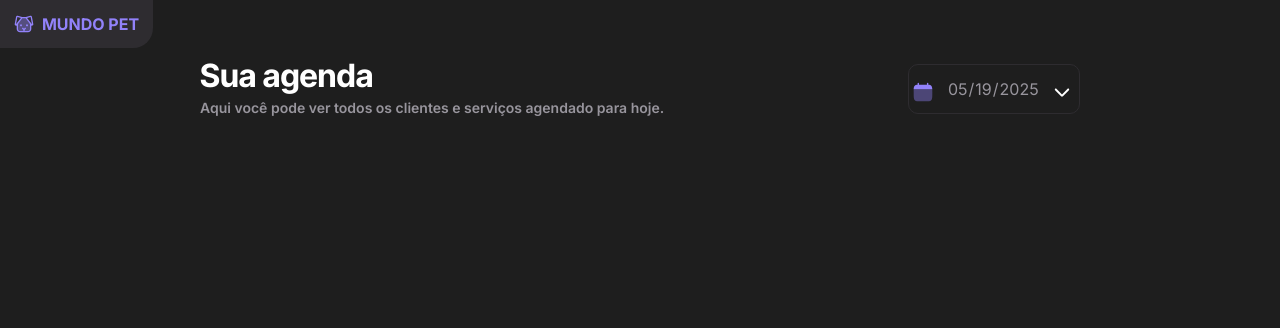
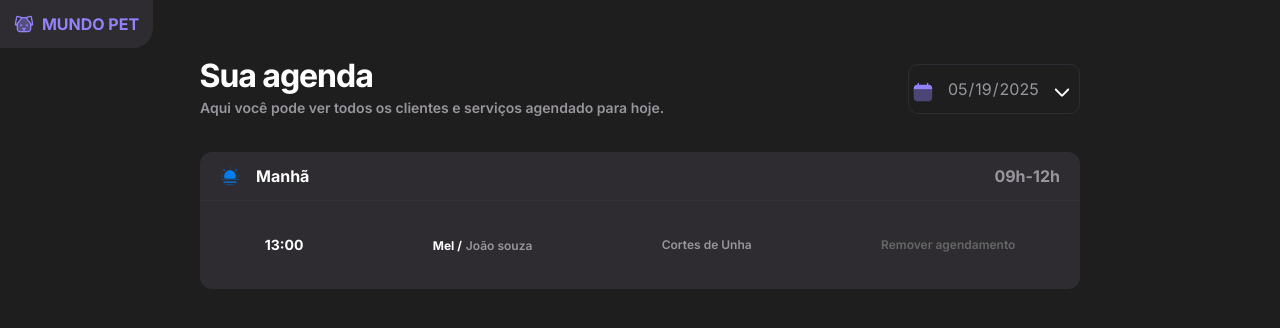
Before and after one commit to miqueiassantoss/petshop, a plain HTML site: page index.html in a window 1280 px wide. Drawn offline with Linux system fonts and the light colour scheme.

Commit message:
schedules

```diff
--- a/index.html
+++ b/index.html
@@ -33,6 +33,28 @@
           <img class="arrow-icon icon" src="assets/arrow-down.svg" />
         </div>
       </div>
+
+      <section class="period">
+        <div class="morning">
+          <div>
+            <img src="assets/morning-icon.svg">
+            <span class="period-time">Manhã</span>
+          </div>
+          <span class="gap-time">09h-12h</span>
+        </div>
+
+        <hr>
+
+        <div class="schedule-information">
+          <time datetime="13:00" class="time">13:00</time>
+          <div>
+            <span class="dog-name">Mel</span>
+            <span class="tutor-name">João souza</span>
+          </div>
+          <span class="service-name">Cortes de Unha</span>
+          <span class="remove-schedule">Remover agendamento</span>
+        </div>
+      </section>
     </div>
 
     <script src="script.js"></script>
--- a/styles/global.css
+++ b/styles/global.css
@@ -16,7 +16,7 @@ body {
   --paragraph-medium: 600 0.875rem/24px var(--font-family);
   --paragraph-small: 600 0.75rem/16px var(--font-family);
   --label-large: 700 1rem/24px var(--font-family);
-  --label-medium: 700 0.875/24px var(--font-family);
+  --label-medium: 700 0.875rem/24px var(--font-family);
   --label-small: 700 0.75rem/16px var(--font-family);
   --link: 600 0.75rem/16px var(--font-family);
 
--- a/styles/header.css
+++ b/styles/header.css
@@ -30,6 +30,7 @@
 #schedule {
   display: flex;
   justify-content: space-between;
+  margin-bottom: 2rem;
 }
 
 #schedule h2 {
--- a/styles/index.css
+++ b/styles/index.css
@@ -1,2 +1,3 @@
 @import url(global.css);
 @import url(header.css);
+@import url(period.css);
--- /dev/null
+++ b/styles/period.css
@@ -0,0 +1,85 @@
+.period {
+  cursor: default;
+  background-color: #2E2C30;
+  border-radius: 12px;
+  hr {
+    height: 1px;
+    background-color: #353339;
+  }
+}
+
+
+
+
+.morning {
+  display: flex;
+  justify-content: space-between;
+  align-items: center;
+  height: 48px;
+  padding-inline: 20px;
+
+
+}
+
+
+.morning > div {
+  display: flex;
+  align-items: center;
+}
+
+.morning img {
+  vertical-align: middle;
+}
+
+
+.period-time {
+  font: var(--label-large);
+  color: #FFFFFF;
+  margin-left: 8px;
+  padding: 4px 8px;
+  border-radius: 4px;
+}
+
+.gap-time {
+  font: var(--label-large);
+  color: #98959D;
+}
+
+
+
+.schedule-information {
+  display: flex;
+  justify-content: space-around;
+  align-items: center;
+  height: 88px;
+}
+
+.dog-name::after {
+  content: " /";
+}
+
+.time {
+  font: var(--label-medium);
+  color: #FFFFFF;
+}
+
+.dog-name {
+  font: var(--label-small);
+  color: #FFFFFF;
+
+}
+
+.tutor-name, .service-name {
+  font: var(--paragraph-small);
+  color: #98959D;
+}
+
+.remove-schedule {
+  font: var(--paragraph-small);
+  color: #666;
+}
+
+.remove-schedule:hover {
+  color: #FFFFFF;
+  text-decoration: underline;
+}
```
Also changed, not shown: assets/morning-icon.svg (added).
